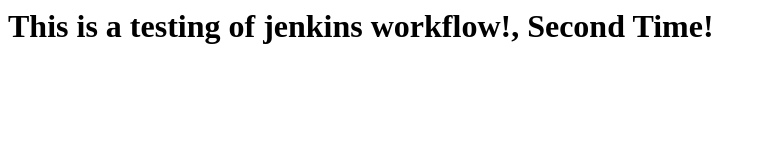
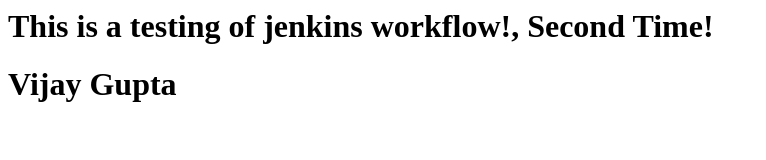
Before and after one commit to vijay176us/test_project, a plain HTML site: page index.html in a window 1280 px wide. Shown: the whole page, without its empty margins (0-766 px from the left). Drawn offline with Linux system fonts and the light colour scheme.

Commit message:
changes to html file again

```diff
--- a/index.html
+++ b/index.html
@@ -1,3 +1,4 @@
 <html>
 <h1>This is a testing of jenkins workflow!, Second Time!
+<h1>Vijay Gupta
 </html>
```
